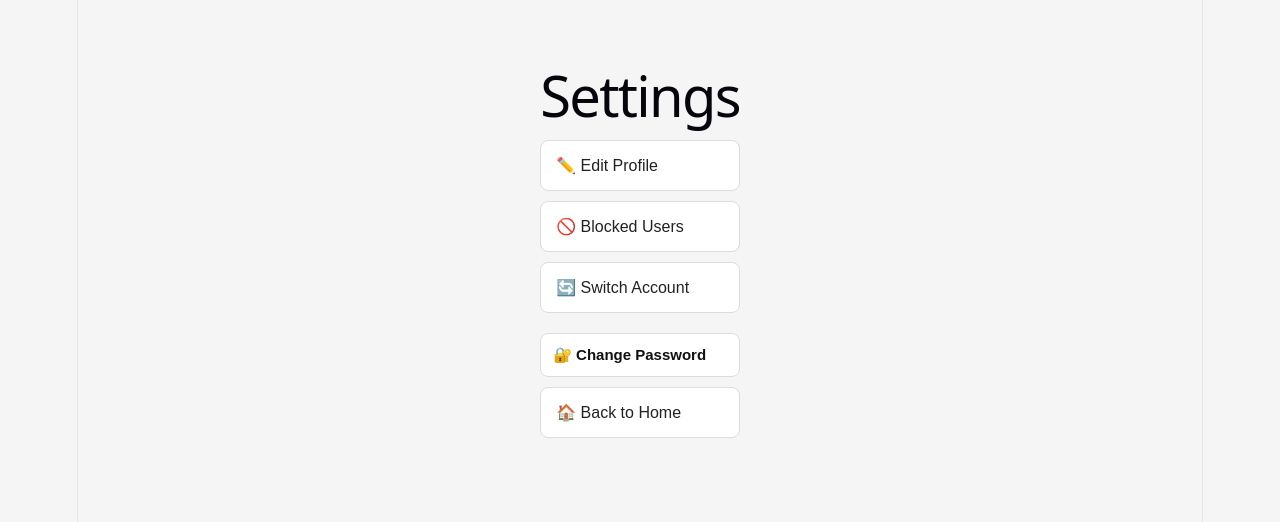
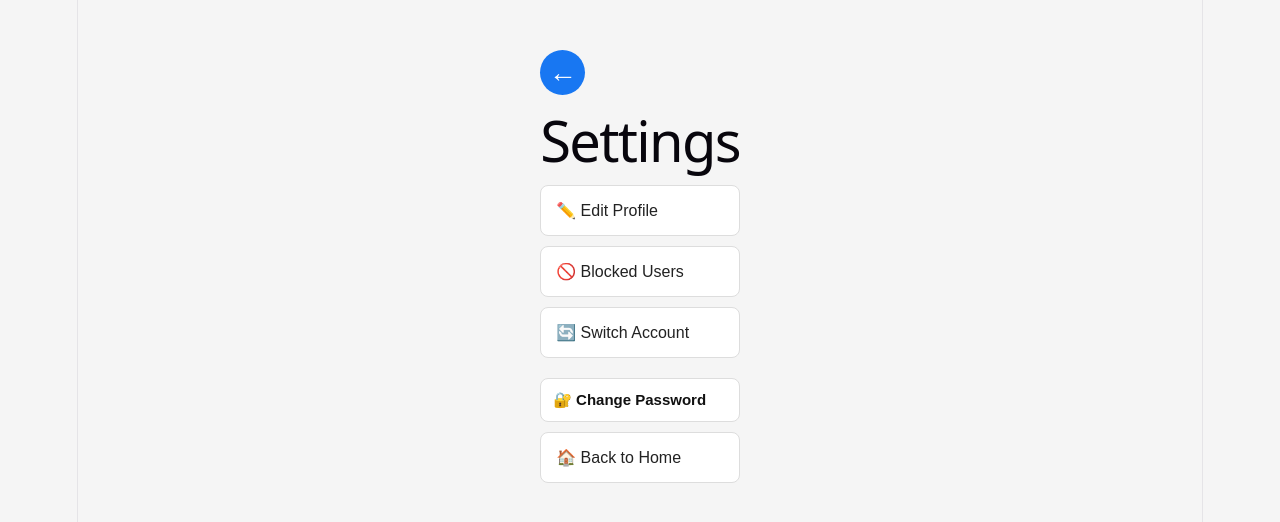
Before and after one commit to mahir954/social-media-frontend, a React (Vite) app: page /settings in a window 1280 px wide. Shown: the top 522 px of the page. Built offline with nearby package versions, Linux system fonts and the light colour scheme; no server answers.

Commit message:
Update Settings.jsx

```diff
--- a/src/pages/Settings.jsx
+++ b/src/pages/Settings.jsx
@@ -17,6 +17,26 @@ const [confirmPassword, setConfirmPassword] = useState("");
           color: "#222",
       }}
     >
+        <button
+  onClick={() => navigate(-1)}
+  style={{
+    width: "45px",
+    height: "45px",
+    border: "none",
+    borderRadius: "50%",
+    background: "#1877f2",
+    color: "white",
+    fontSize: "28px",
+    fontWeight: "bold",
+    cursor: "pointer",
+    display: "flex",
+    alignItems: "center",
+    justifyContent: "center",
+    marginBottom: "10px",
+  }}
+>
+  ←
+</button>
       <h1>Settings</h1>
 
       <button
```
